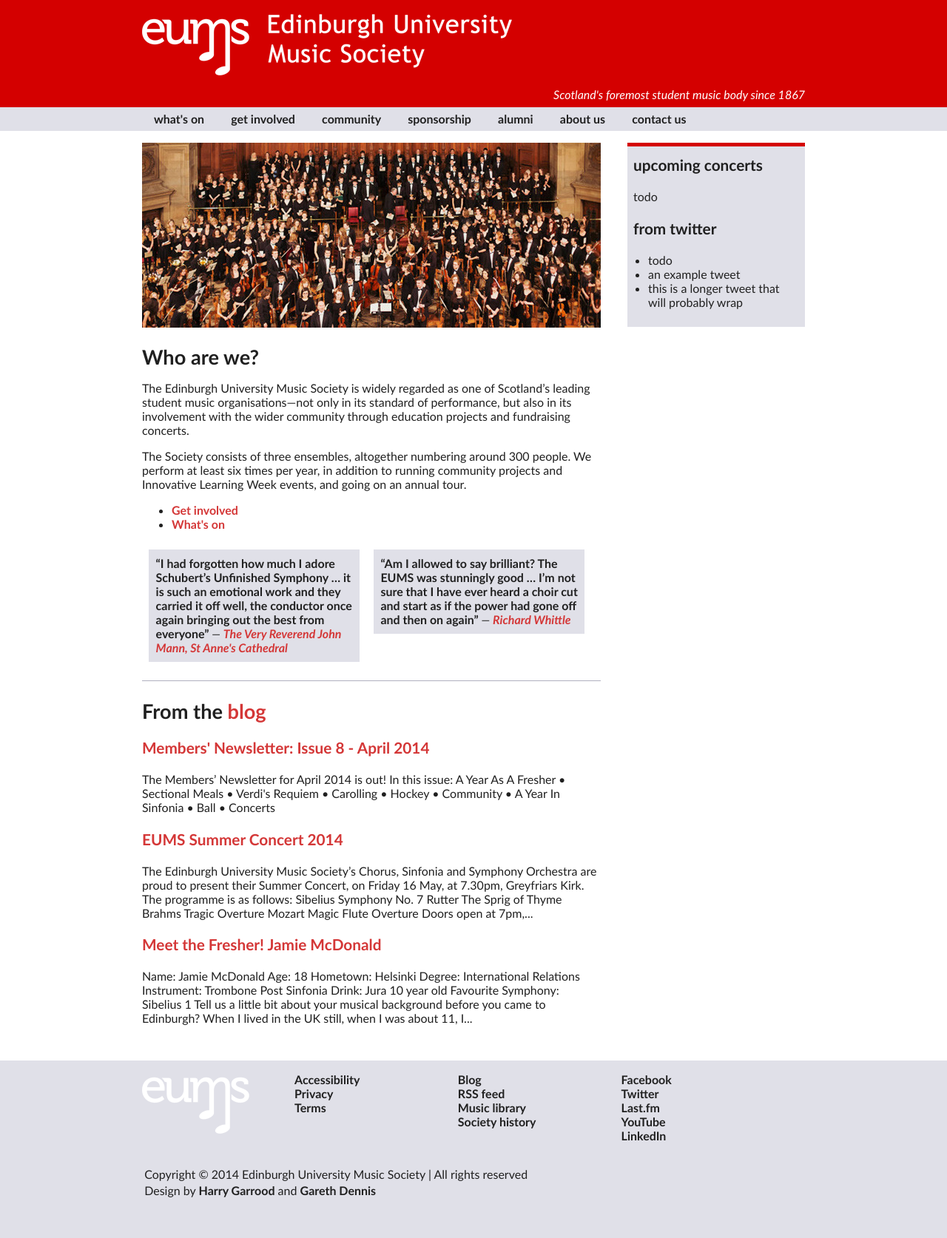
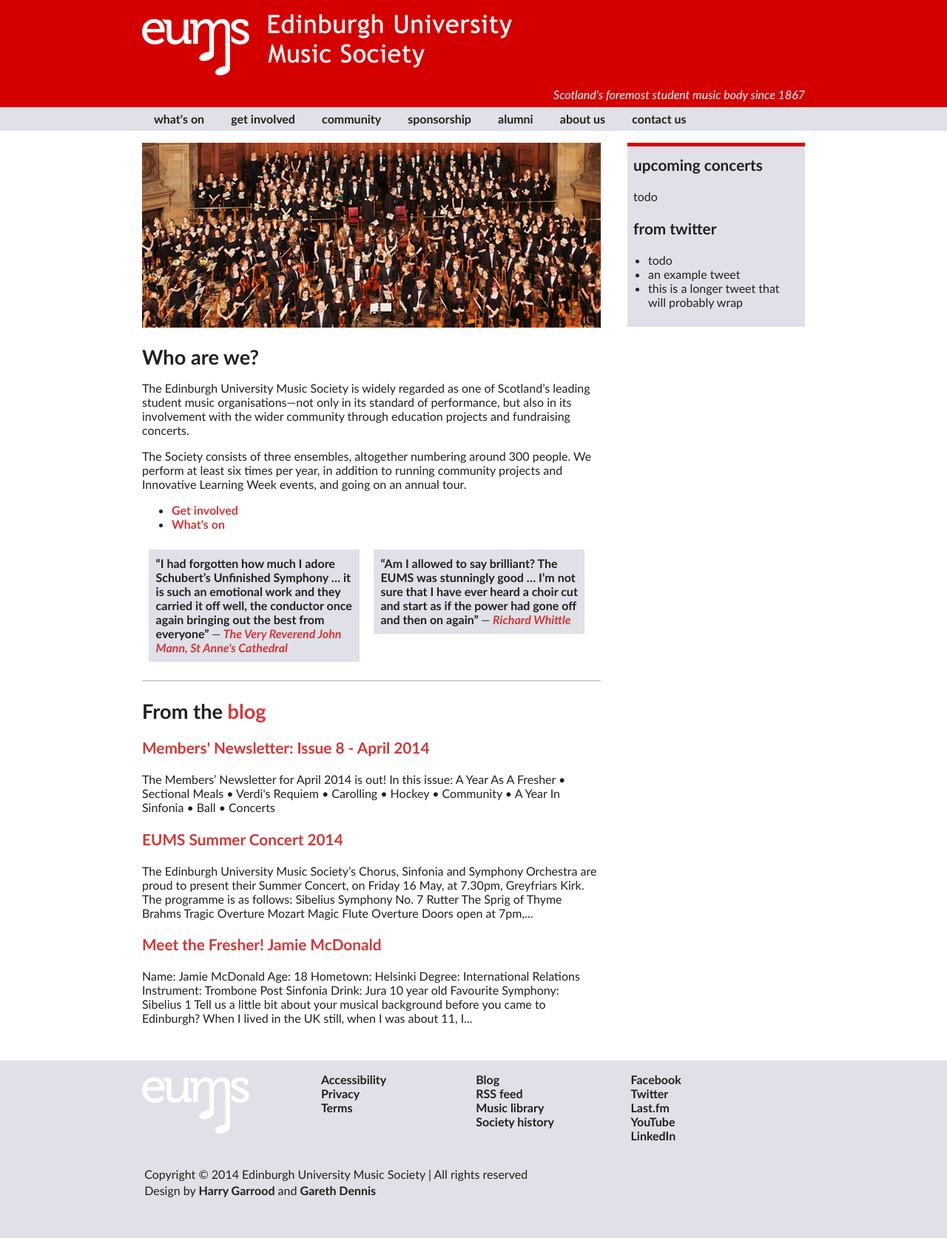
Before and after one commit to eums/website, a Jekyll site: the page built from index.markdown, in a window 1280 px wide. Shown: the whole page at 74% size. Built offline with Jekyll 4.4.1, drawn with Linux system fonts in a browser that asks for light colours.

Commit message:
better spacing between footer logo + links

```diff
--- a/_sass/_responsive.scss
+++ b/_sass/_responsive.scss
@@ -43,7 +43,7 @@
 
     footer .links-grid {
         background: url(/assets/img/eums-logo.png) no-repeat;
-        padding-left: 23%;
+        padding-left: 27%;
     }
 }
 
```
